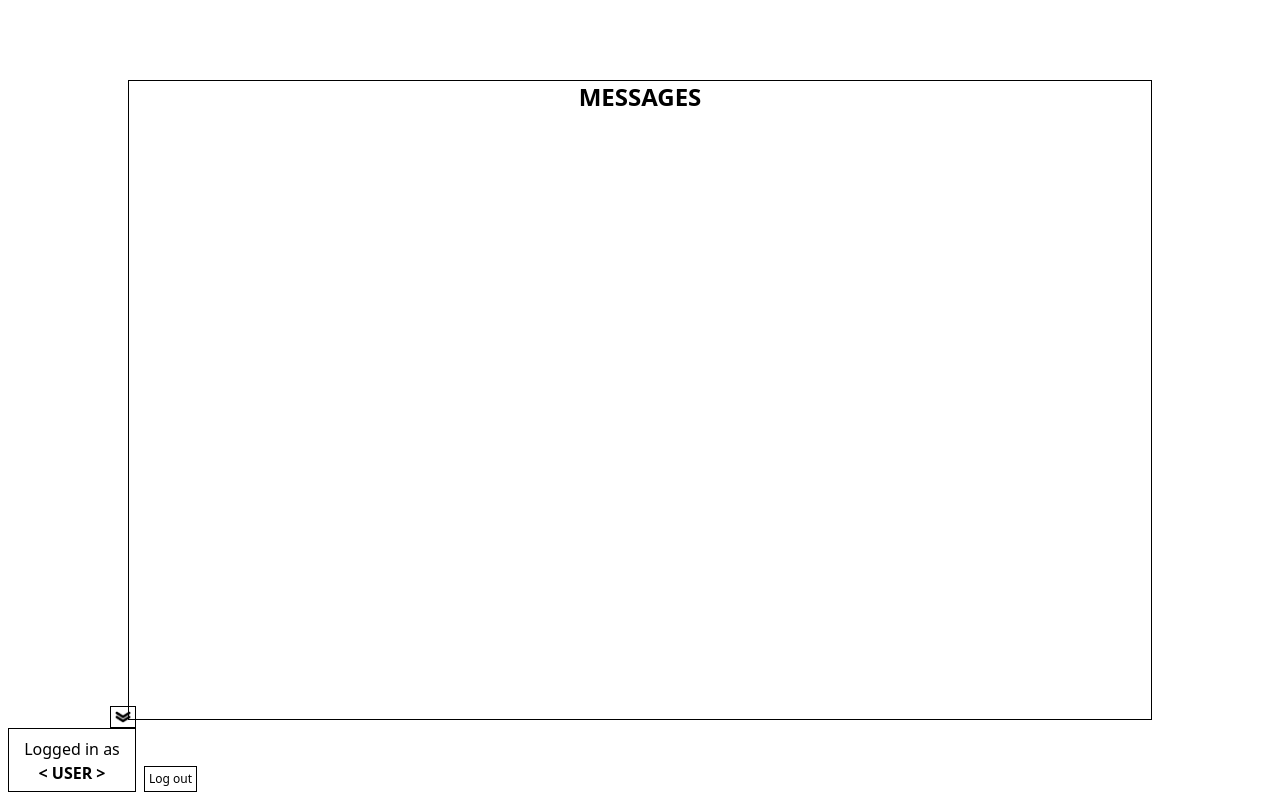
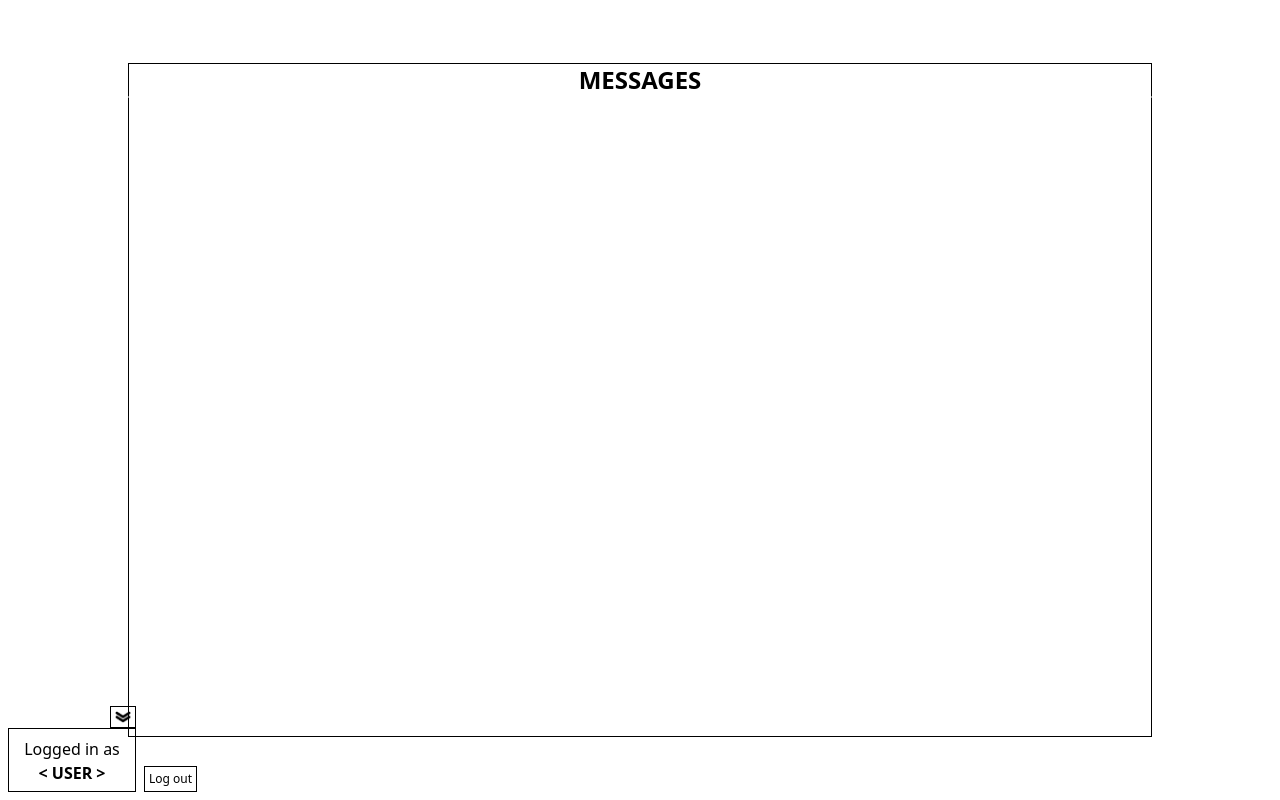
Before and after one commit to FirePhoenix555/chatapp, a website: page public/index.html in a window 1280 px wide. Drawn offline with Linux system fonts and the light colour scheme.

Commit message:
added scrollbar to messages box

```diff
--- a/public/index.html
+++ b/public/index.html
@@ -9,9 +9,17 @@
     </head>
 
     <body>
-        <div id="centerpiece" class="flex items-center justify-center w-screen h-screen">
-            <div class="border border-black w-[80%] min-w-[500px] h-[80%] min-h-fit">
-                <h1 class="text-2xl font-bold uppercase text-center">Messages</h1>
+        <div id="centerpiece" class="flex flex-col items-center justify-center w-screen h-screen overflow-hidden">
+            <h1 class="text-2xl font-bold uppercase text-center border border-black border-b-white w-[80%] min-w-[500px]">Messages</h1>
+            <!-- stupid temp solution: make h1 have a border to "complete" the border of the messages box -->
+
+            <div class="border border-black border-t-white w-[80%] min-w-[500px] h-[80%] min-h-fit">
+                <div id="messages" class="overflow-y-scroll overflow-x-hidden h-fit max-h-full">
+                    <!-- Extra whitespace for testing
+                        <br><br><br><br><br><br><br><br><br><br><br><br><br><br><br><br><br><br><br>
+                        <br><br><br><br><br><br><br><br><br><br><br><br><br><br><br><br><br><br><br>
+                    -->
+                </div>
             </div>
         </div>
 
```
Also changed, not shown: public/ocss/styles.css.
